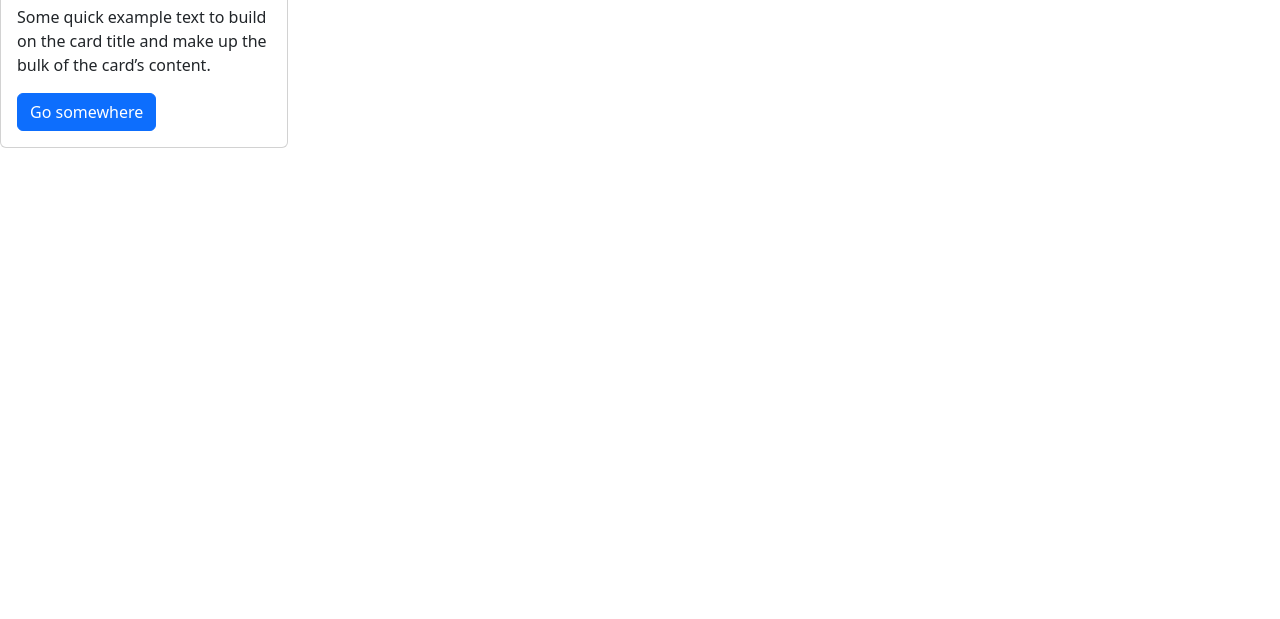
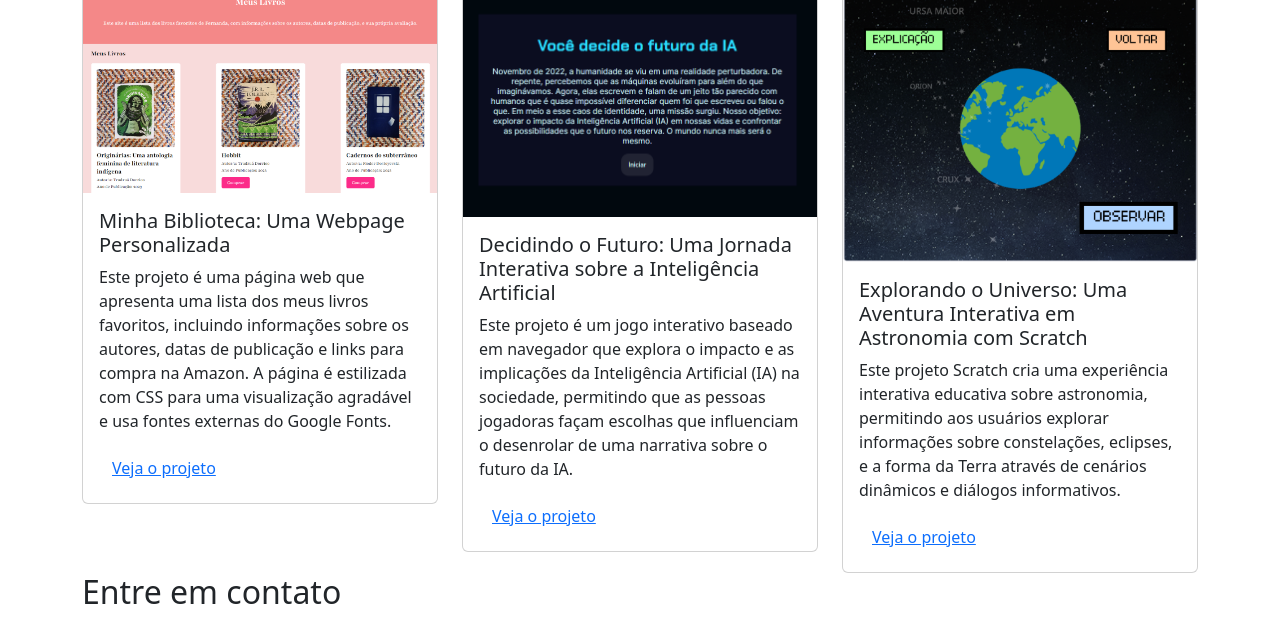
Before and after one commit to Narud54/Portifolio, a plain HTML site: page index.html in a window 1280 px wide. Shown: the part 532-1151 px from the top of the page. Before the commit the page ends 800 px from the top, so only its background shows below. Drawn offline with nearby package versions, Linux system fonts and the light colour scheme.

Commit message:
Portifólio 2

```diff
--- a/index.html
+++ b/index.html
@@ -1,5 +1,6 @@
 <!DOCTYPE html>
 <html lang="pt-br">
+
 <head>
     <meta charset="UTF-8">
     <meta name="viewport" content="width=device-width, initial-scale=1.0">
@@ -7,11 +8,14 @@
     <link rel="stylesheet" href="style.css">
     <title>Meu Portifólio</title>
 </head>
+
 <body>
     <header class="container text-center">
-    <img src="img/NARUD-foto2.png" alt="Imagem do Reginaldo" class="rounded-circle" width="150" height"150" srcset="">
+        <img src="img/NARUD-foto2.png" alt="Imagem do Reginaldo" class="rounded-circle" width="150" height"150"
+            srcset="">
         <p class="lead">Eu sou Reginaldo</p>
-    <h1>Eu leciono Física, Matemática e Programação para estudantes do Ensino Médio veja alguns de meus projetos</h1>
+        <h1>Eu leciono Física, Matemática e Programação para estudantes do Ensino Médio veja alguns de meus projetos
+        </h1>
         <p>Sou Físico ensino Física, Matemática e Programação </p>
         <p>Minhas Habilidades</p>
         <div>
@@ -27,24 +31,65 @@
             <p class="badge text-bg-secondary">Scratch</p>
         </div>
     </header>
-    <main class="container"></main>
-    <h2>Meus Projetos</h2>
-    <div class"row">
-        <div class class="col-4">
-            <div class="card" style="width: 18rem;">
-  <img src="..." class="card-img-top" alt="...">
+    <main class="container mt-5">
+        <h2>Meus projetos</h2>
+        <div class="row">
+            <!-- Projeto 1 -->
+            <div class="col-md-4">
+                <div class="card">
+                    <img src="img/projeto-1.png" class="card-img-top" alt="Imagem do projeto de biblioteca virtual">
                     <div class="card-body">
-    <h5 class="card-title">Card title</h5>
-    <p class="card-text">Some quick example text to build on the card title and make up the bulk of the card’s content.</p>
-    <a href="#" class="btn btn-primary">Go somewhere</a>
+                        <h5 class="card-title">Minha Biblioteca: Uma Webpage Personalizada</h5>
+                        <p class="card-text">Este projeto é uma página web que apresenta uma lista dos meus livros
+                            favoritos, incluindo informações sobre os autores, datas de publicação e links para compra
+                            na Amazon. A página é estilizada com CSS para uma visualização agradável e usa fontes
+                            externas do Google Fonts.
+                        </p>
+                        <button type="button" class="btn btn-link">Veja o projeto</button>
+                    </div>
+                </div>
+            </div>
+            <!-- Projeto 2 -->
+            <div class="col-md-4">
+                <div class="card">
+                    <img src="img/projeto-2.png" class="card-img-top" alt="Imagem do projeto de biblioteca virtual">
+                    <div class="card-body">
+                        <h5 class="card-title">Decidindo o Futuro: Uma Jornada Interativa sobre a Inteligência
+                            Artificial</h5>
+                        <p class="card-text">Este projeto é um jogo interativo baseado em navegador que explora o
+                            impacto e as implicações da Inteligência Artificial (IA) na sociedade, permitindo que as
+                            pessoas jogadoras façam escolhas que influenciam o desenrolar de uma narrativa sobre o
+                            futuro da IA.</p>
+                        <button type="button" class="btn btn-link">Veja o projeto</button>
+                    </div>
+                </div>
+            </div>
+
+            <!-- Projeto 3 -->
+            <div class="col-md-4">
+                <div class="card">
+                    <img src="img/projeto-3.png" class="card-img-top" alt="Imagem do projeto de biblioteca virtual">
+                    <div class="card-body">
+                        <h5 class="card-title">Explorando o Universo: Uma Aventura Interativa em Astronomia com Scratch
+                        </h5>
+                        <p class="card-text">Este projeto Scratch cria uma experiência interativa educativa sobre
+                            astronomia, permitindo aos usuários explorar informações sobre constelações, eclipses, e a
+                            forma da Terra através de cenários dinâmicos e diálogos informativos.
+                        </p>
+                        <button type="button" class="btn btn-link">Veja o projeto</button>
                     </div>
                 </div>
             </div>
         </div>
-    <script
-    src="https://cdn.jsdelivr.net/npm/bootstrap@5.3.3/dist/js/bootstrap.bundle.min.js"
-    integrity="sha384-YvpcrYf0tY3lHB60NNkmXc5s9fDVZLESaAA55NDzOxhy9GkcIdslK1eN7N6jIeHz"
-    crossorigin="anonymous"
-  ></script>
+
+    </main>
+    <footer class="container">
+        <h2>Entre em contato</h2>
+        <div>
+            <a href=""></a>
+        </div>
+    </footer>
+    <script src="https://cdn.jsdelivr.net/npm/bootstrap@5.3.2/dist/js/bootstrap.bundle.min.js"></script>
 </body>
+
 </html>
```
Lines whose indentation alone changed are shown as unchanged.
